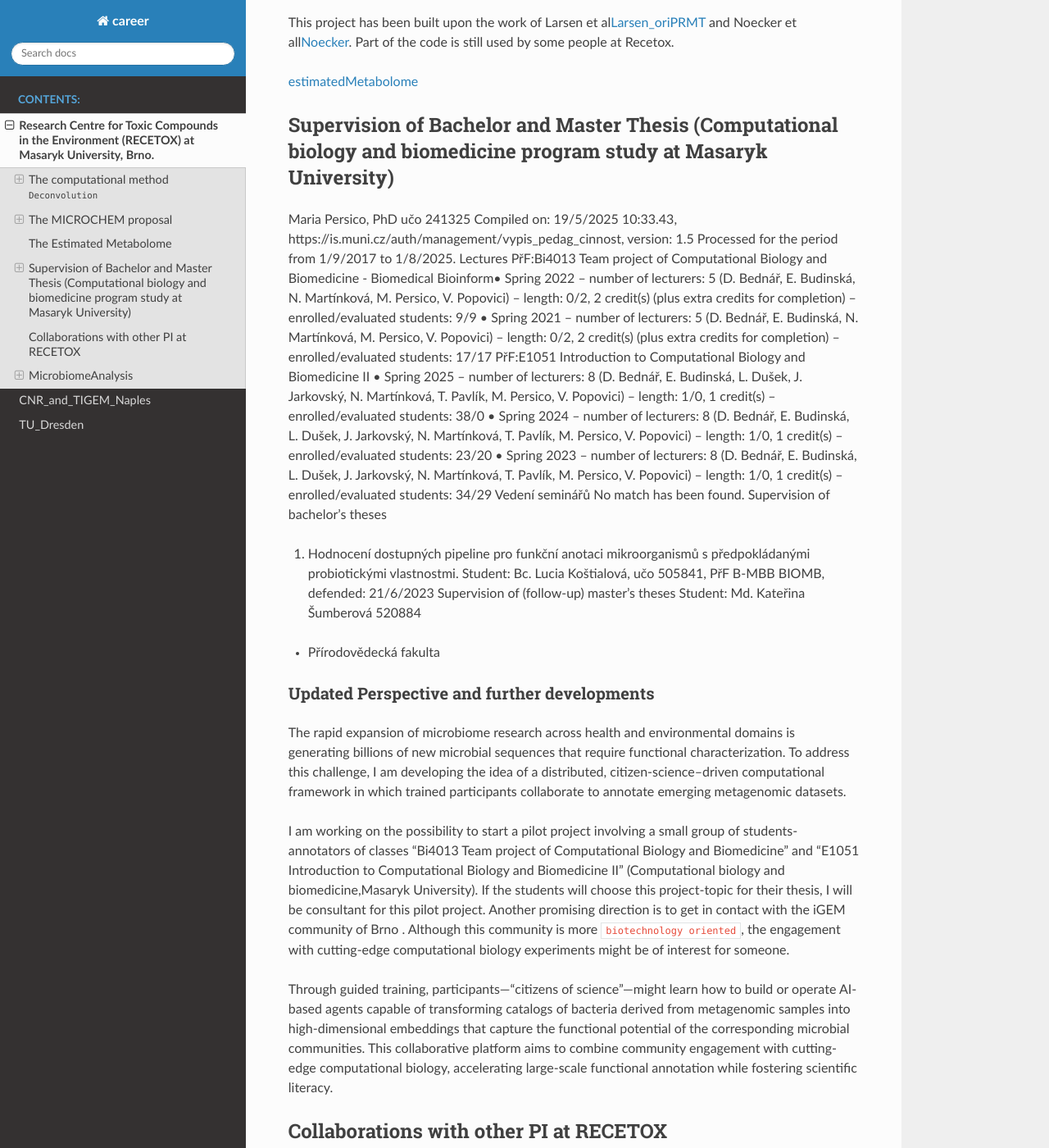
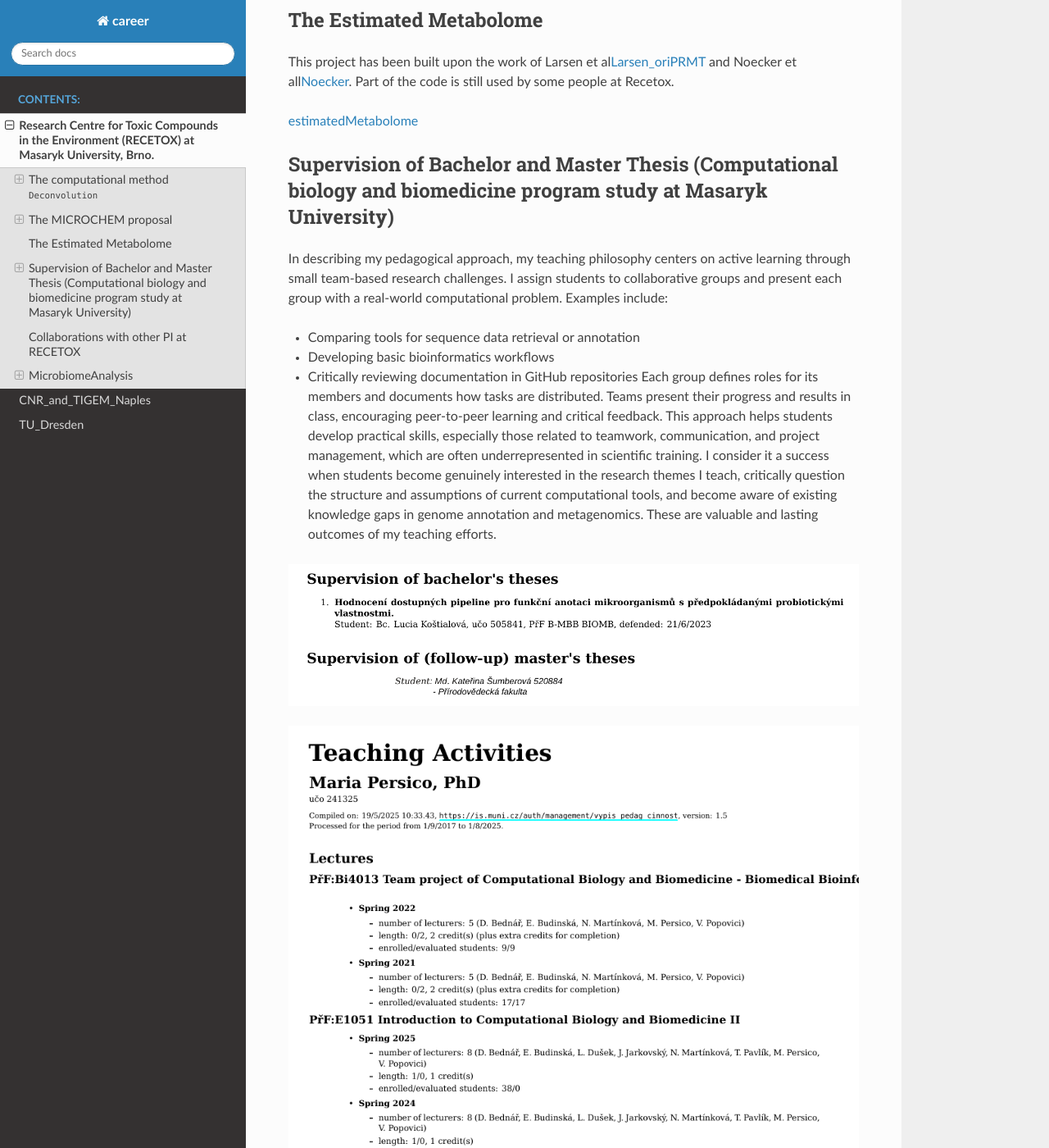
Before and after one commit to persicomaria/career_test, a Sphinx documentation site: the page built from doc/Masaryk_University_Recetox.md, in a window 1280 px wide and 1400 px high, scrolled down 2513 px. Shown: the whole window at 82% size. Built offline with Sphinx 7.4.7 and the Read the Docs theme 3.1.0, drawn with Linux system fonts in a browser that asks for light colours; pages that are not in the unit, such as notebooks, are missing from menus; some of the changed text lies outside the part shown.

Commit message:
revised teaching activity

```diff
--- a/doc/Masaryk_University_Recetox.md
+++ b/doc/Masaryk_University_Recetox.md
@@ -6,7 +6,9 @@ The description of the scientific projects I was involved in and the further dev
 
 ## The computational method `Deconvolution`
 
-From metagenomic samples collected in a cohort study, the method derives a set of *metabolic potential embeddings* that represent the individual-specific metabolic capabilities of each person’s gut microbial community. The *metabolic potential embeddings* are the prerequisites for the method and the workflow to derive them is documented in my not yet public github repository here:[msmp](https://github.com/persicomaria/deconvolve_msmp/) and here: [microfunembeddings](hhttps://github.com/persicomaria/microfunembeddings/).
+From metagenomic samples collected in a cohort study, the method derives a set of *metabolic potential embeddings* that represent the individual-specific metabolic capabilities of each person’s gut microbial community. The *metabolic potential embeddings* are the prerequisites for the method and the workflow to derive them is documented in my not yet public github repository here: [msmp](https://github.com/persicomaria/deconvolve_msmp/) ....
+
+and here: [microfunembeddings](hhttps://github.com/persicomaria/microfunembeddings/).
 
 Once the prerequisites are met, the method *reverse-engineers* the bacterial abundance changes required in a given patient to match a reference individual’s metabolic potential, using a bacteria-to-metabolite association matrix. Conceptually, this constitutes a constrained optimization—or inverse problem—in systems biology.
 
@@ -57,47 +59,27 @@ Noecker et all[Noecker](https://pmc.ncbi.nlm.nih.gov/articles/PMC8896604/). Part
 
 
 ## Supervision of Bachelor and Master Thesis (Computational biology and biomedicine program study at Masaryk University)
-Maria Persico, PhD
-učo 241325
-Compiled on: 19/5/2025 10:33.43, https://is.muni.cz/auth/management/vypis_pedag_cinnost, version: 1.5
-Processed for the period from 1/9/2017 to 1/8/2025.
-Lectures
-PřF:Bi4013 Team project of Computational Biology and Biomedicine - Biomedical Bioinform• Spring 2022
-– number of lecturers: 5 (D. Bednář, E. Budinská, N. Martínková, M. Persico, V. Popovici)
-– length: 0/2, 2 credit(s) (plus extra credits for completion)
-– enrolled/evaluated students: 9/9
-• Spring 2021
-– number of lecturers: 5 (D. Bednář, E. Budinská, N. Martínková, M. Persico, V. Popovici)
-– length: 0/2, 2 credit(s) (plus extra credits for completion)
-– enrolled/evaluated students: 17/17
-PřF:E1051 Introduction to Computational Biology and Biomedicine II
-• Spring 2025
-– number of lecturers: 8 (D. Bednář, E. Budinská, L. Dušek, J. Jarkovský, N. Martínková, T. Pavlík, M. Persico,
-V. Popovici)
-– length: 1/0, 1 credit(s)
-– enrolled/evaluated students: 38/0
-• Spring 2024
-– number of lecturers: 8 (D. Bednář, E. Budinská, L. Dušek, J. Jarkovský, N. Martínková, T. Pavlík, M. Persico,
-V. Popovici)
-– length: 1/0, 1 credit(s)
-– enrolled/evaluated students: 23/20
-• Spring 2023
-– number of lecturers: 8 (D. Bednář, E. Budinská, L. Dušek, J. Jarkovský, N. Martínková, T. Pavlík, M. Persico,
-V. Popovici)
-– length: 1/0, 1 credit(s)
-– enrolled/evaluated students: 34/29
-Vedení seminářů
-No match has been found.
-Supervision of bachelor's theses
-1. Hodnocení dostupných pipeline pro funkční anotaci mikroorganismů s předpokládanými probiotickými
-vlastnostmi.
-Student: Bc. Lucia Koštialová, učo 505841, PřF B-MBB BIOMB, defended: 21/6/2023
-Supervision of (follow-up) master's theses
-Student: Md. Kateřina Šumberová 520884
-- Přírodovědecká fakulta
+In describing my pedagogical approach, my teaching philosophy centers on active learning through small team-based research challenges. I assign students to collaborative groups and present each group with a real-world computational problem. Examples include:
+- Comparing tools for sequence data retrieval or annotation
+- Developing basic bioinformatics workflows
+- Critically reviewing documentation in GitHub repositories
+Each group defines roles for its members and documents how tasks are distributed. Teams present their progress and results in class, encouraging peer-to-peer learning and critical feedback. This approach helps students develop practical skills, especially those related to teamwork, communication, and project management, which are often underrepresented in scientific training.
+I consider it a success when students become genuinely interested in the research themes I teach, critically question the structure and assumptions of current computational tools, and become aware of existing knowledge gaps in genome annotation and metagenomics. These are valuable and lasting outcomes of my teaching efforts.
+
+
+![classes](teachingAct1.png)
+
+![thesis](teachingAct2.png)
 
 ### Updated Perspective and further developments
-The rapid expansion of microbiome research across health and environmental domains is generating billions of new microbial sequences that require functional characterization. To address this challenge, I am developing the idea of a distributed, citizen-science–driven computational framework in which trained participants collaborate to annotate emerging metagenomic datasets.
+
+1)I am passionate about observing the dynamics that emerge within student teams and am actively exploring new teaching module designs for future academic opportunities. In particular, I am interested in integrating Artificial Intelligence (AI) to support and enrich peer-to-peer discussions in science classrooms—a method I have already seen as capable of engaging students effectively.
+While I am aware of the potential risks associated with AI in educational contexts (such as hallucinations, overreliance on technical jargon, or distractions from core scientific principles), I also recognize the promising potential of AI as a thought partner. Recent studies suggest that well-crafted prompts from AI tools can stimulate deeper reflection, encourage diverse problem-solving approaches, and support the development of
+scientific reasoning during collaborative student discussions.
+My goal is to design a module where AI is not a substitute for human collaboration, but a scaffold—supporting inquiry, facilitating group reflection, and prompting students to better articulate their hypotheses, questions, and interpretations related to scientific challenges. I see this approach as a way to foster both scientific understanding and digital literacy in a balanced, pedagogically sound manner.
+
+
+2)The rapid expansion of microbiome research across health and environmental domains is generating billions of new microbial sequences that require functional characterization. To address this challenge, I am developing the idea of a distributed, citizen-science–driven computational framework in which trained participants collaborate to annotate emerging metagenomic datasets.
 
 I am working on the possibility to start a pilot project involving a small group of students-annotators of classes "Bi4013 Team project of Computational Biology and Biomedicine" and "E1051 Introduction to Computational Biology and Biomedicine II" (Computational biology and biomedicine,Masaryk University). If the students will choose this project-topic for their thesis, I will be consultant for this pilot project. Another promising direction is to get in contact with the iGEM community of Brno
 . Although this community is more `biotechnology oriented`, the engagement with cutting-edge computational biology experiments might be of interest for someone.
@@ -118,19 +99,16 @@ Recently, the code documented in my gitlab reposity here: [estimatedMetabolome](
 has been applied by Ondrej and other collaborators in this other publication: [Antimicrobials Shape](https://pubs.acs.org/doi/10.1021/acs.est.5c04159)
 
 
-
 ## MicrobiomeAnalysis
 
 ### Microbiome Datasets Are Compositional: And This Is Not Optional
 
-"Microbiome datasets Are Compositional: And This Is Not Optional" is the title of a publication by the author G.Gloor.
-
 - In House datasets analysis
 
-  - my original literature selection about this topic
-  - my contribution to this topic
+  - my original literature selection about this topic: "Microbiome datasets Are Compositional: And This Is Not Optional" is the title of a publication by the author G.Gloor.
+  - my contribution to this topic: [TxProfilesAsCompVectors](https://gitlab.ics.muni.cz/241325/CompositionalDataAnalysis/)
 
 
 #### Example Workflows
 
-- in House Dataset FYOL
+- *in house* dataset `FYOL` and `STOIK`
```
Also changed, not shown: other parts of doc/Masaryk_University_Recetox.md (+2 -3 lines), doc/CNR_Naples.md (+4 -4 lines), doc/teachingAct1.png (added), doc/teachingAct2.png (added).
